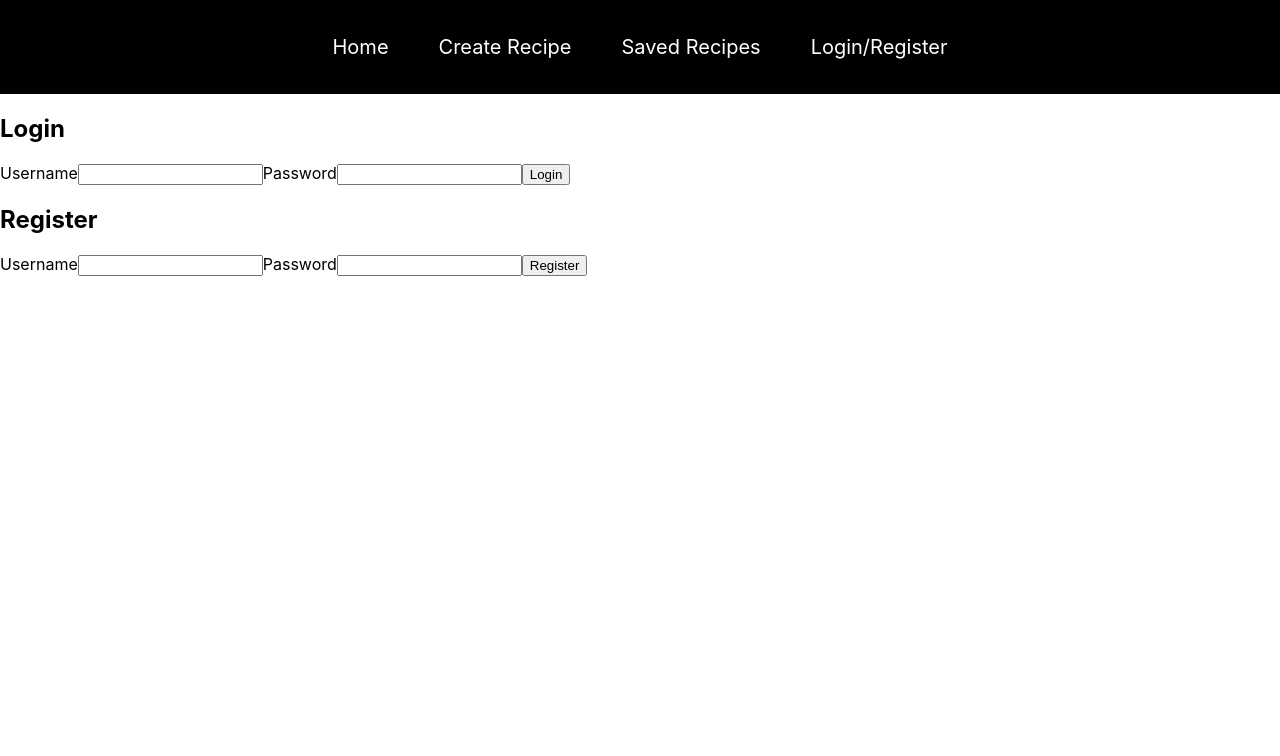
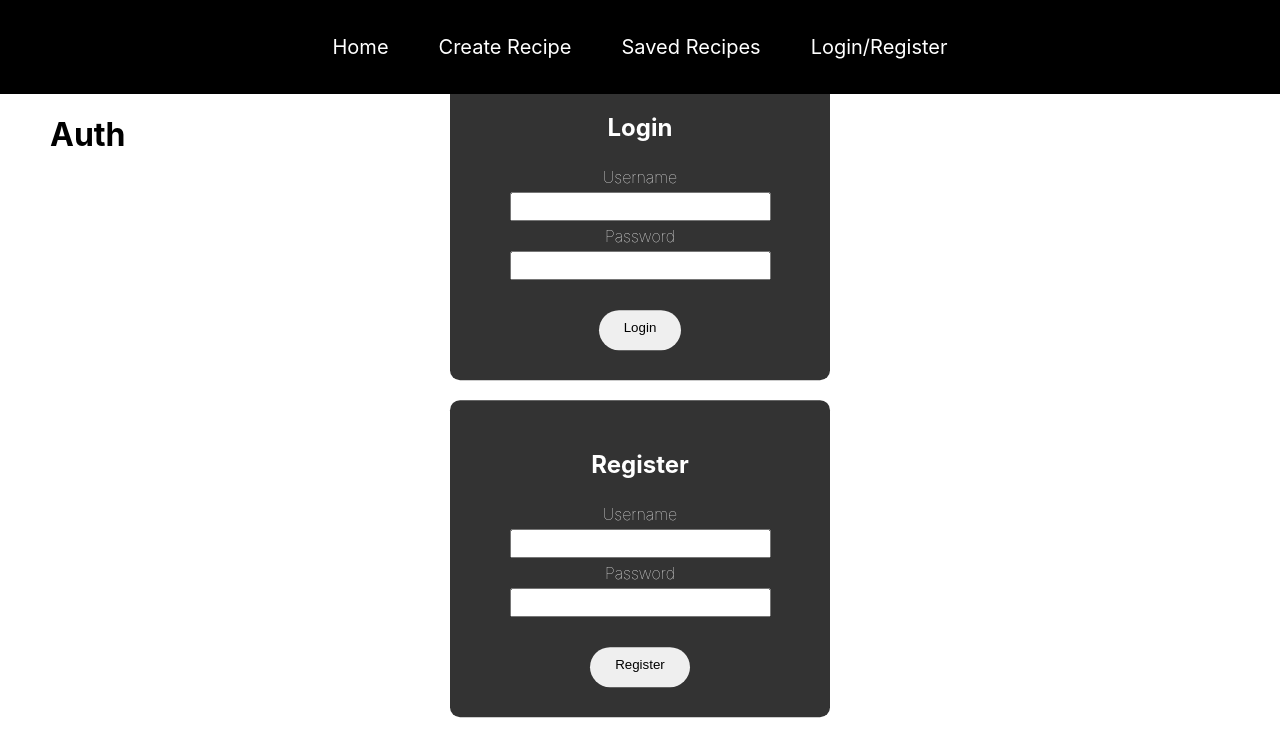
Before and after one commit to iskren97/MERN-Recipe-App, a React (Create React App) app in the folder client/: page /auth in a window 1280 px wide. Shown: the top 756 px of the page. Built offline with nearby package versions, Linux system fonts and the light colour scheme; the HTML template or start-up script is replaced by a standard one.

Commit message:
add basic form styles

```diff
--- a/client/src/components/Form.jsx
+++ b/client/src/components/Form.jsx
@@ -10,7 +10,7 @@ const Form = ({
 }) => {
   return (
     <>
-      <form onSubmit={onSubmit}>
+      <form onSubmit={onSubmit} className="simple-form">
         <h2>{label}</h2>
 
         <label htmlFor="username">Username</label>
--- a/client/src/index.css
+++ b/client/src/index.css
@@ -45,7 +45,9 @@ code {
   align-items: center;
 }
 
-.home-page-heading {
+.home-page-heading,
+.create-recipe-heading,
+.auth-heading {
   text-align-last: left;
   margin-left: 50px;
 }
@@ -71,3 +73,39 @@ code {
   font-size: 20px;
   transition: font-size 0.25s;
 }
+
+.auth-container,
+.create-recipe-container {
+  margin: 0;
+  position: absolute;
+  top: 50%;
+  left: 50%;
+  transform: translate(-50%, -50%);
+}
+
+.simple-form {
+  display: flex;
+  flex-direction: column;
+  align-items: center;
+  gap: 5px;
+  padding: 30px 40px;
+  width: 300px;
+  color: white;
+  background: rgba(0, 0, 0, 0.8);
+  border-radius: 10px;
+  margin-bottom: 20px;
+}
+.simple-form input {
+  padding: 5px 40px 5px 40px;
+}
+.simple-form label {
+  font-weight: lighter;
+}
+
+.simple-form button {
+  border: none;
+  padding: 10px 25px 15px 25px;
+  border-radius: 50px;
+  cursor: pointer;
+  margin-top: 25px;
+}
--- a/client/src/pages/Auth.jsx
+++ b/client/src/pages/Auth.jsx
@@ -5,8 +5,11 @@ import Register from '../components/Register';
 export const Auth = () => {
   return (
     <>
-      <Login />
-      <Register />
+      <h1 className="auth-heading">Auth</h1>
+      <div className="auth-container">
+        <Login />
+        <Register />
+      </div>
     </>
   );
 };
--- a/client/src/pages/CreateRecipe.jsx
+++ b/client/src/pages/CreateRecipe.jsx
@@ -49,9 +49,10 @@ const CreateRecipe = () => {
 
   return (
     <>
-      <h2>Create Recipe</h2>
+      <h2 className="create-recipe-heading">Create Recipe</h2>
 
-      <form onSubmit={onSubmit}>
+      <div className="create-recipe-container">
+        <form onSubmit={onSubmit} className="simple-form">
           <label htmlFor="name">Name</label>
           <input type="text" id="name" name="name" onChange={handleChange} />
 
@@ -79,7 +80,12 @@ const CreateRecipe = () => {
           ></textarea>
 
           <label htmlFor="imgUrl">Image URL</label>
-        <input type="text" id="imgUrl" name="imgUrl" onChange={handleChange} />
+          <input
+            type="text"
+            id="imgUrl"
+            name="imgUrl"
+            onChange={handleChange}
+          />
 
           <label htmlFor="cookingTime">Cooking Time (minutes)</label>
           <input
@@ -91,6 +97,7 @@ const CreateRecipe = () => {
 
           <button type="Submit">Create Recipe</button>
         </form>
+      </div>
     </>
   );
 };
```
Lines whose indentation alone changed are shown as unchanged.
